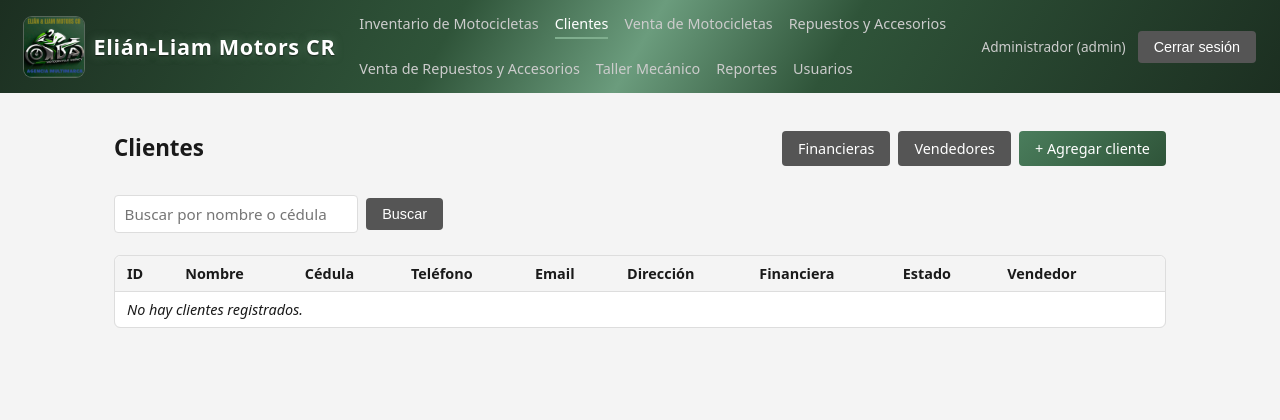
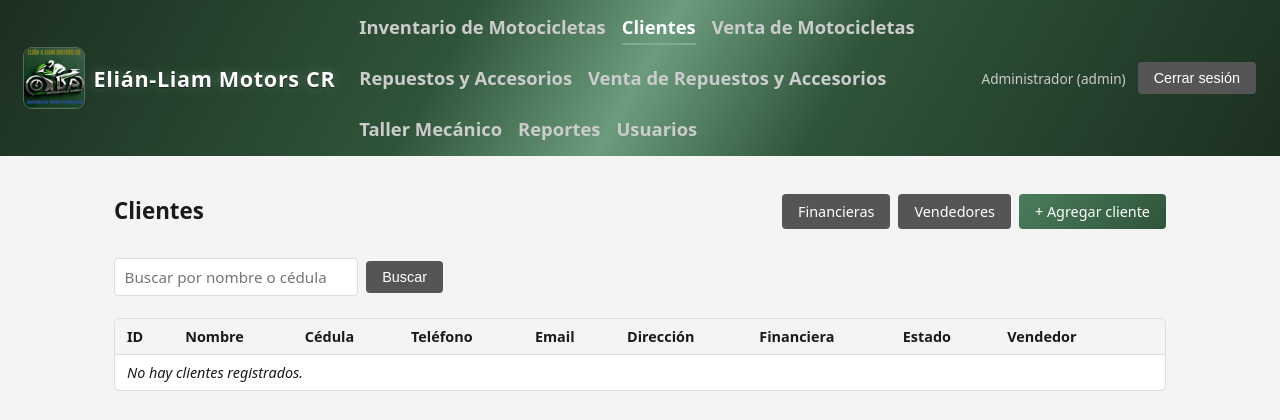
Before and after one commit to Vporras-88/Eli-n-Liam-Motors-CR, a Flask app: page /clientes/ in a window 1280 px wide. Shown: the top 420 px of the page. Run offline with Flask 3, Linux system fonts and the light colour scheme; the visitor is signed in with stand-in values (Sample User, id 1); data comes from the database, SQL or seed files in the repository; data that the repository does not hold is empty.

Commit message:
Aumentar tamaño de los nombres del menú principal
Co-Authored-By: Claude Sonnet 5 <noreply@anthropic.com>
Claude-Session: https://claude.ai/code/session_01WpVwH9SSiEgH7qaJsYcSbu

```diff
--- a/app/views/web/static/style.css
+++ b/app/views/web/static/style.css
@@ -63,7 +63,8 @@ body {
 .nav a {
     color: #ccc;
     text-decoration: none;
-    font-size: 0.9rem;
+    font-size: 1.15rem;
+    font-weight: 600;
     padding: 0.25rem 0;
     border-bottom: 2px solid transparent;
 }
```
